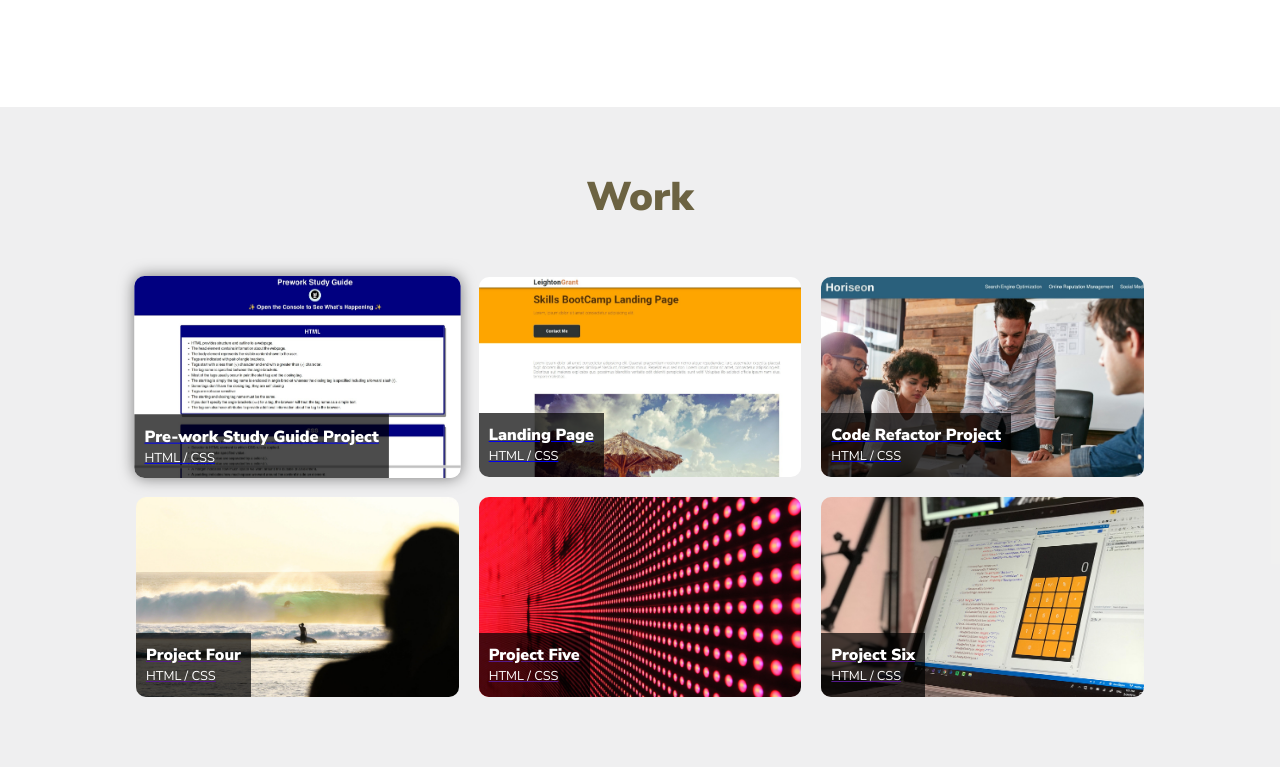
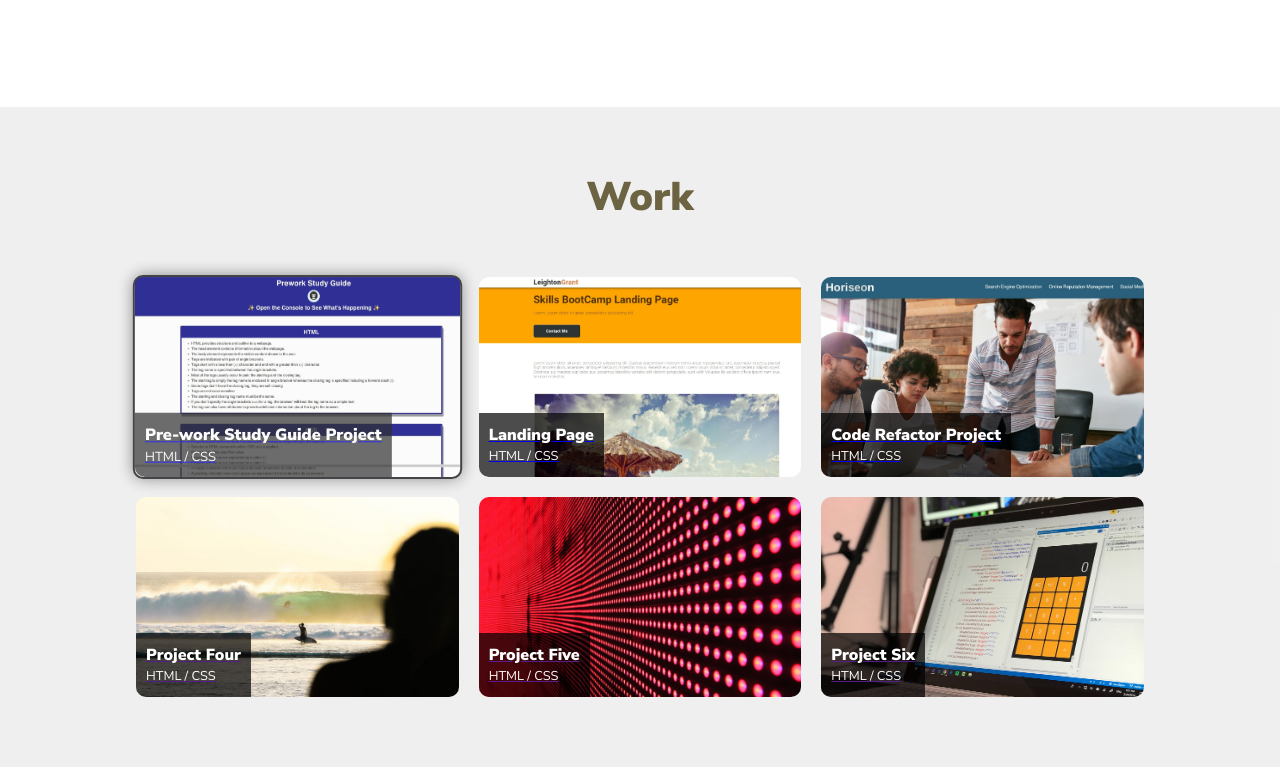
Before and after one commit to leightongrant/responsive-portfolio, a plain HTML site: page index.html in a window 1280 px wide. In both pictures the pointer is over the link 297 px from the left and 1337 px from the top of the page. Shown: the part 961-1737 px from the top of the page. Drawn offline with Linux system fonts and the light colour scheme; a web font is replaced by a local one.

Commit message:
this commit updates hover effects for project links

```diff
--- a/css/style.css
+++ b/css/style.css
@@ -232,7 +232,9 @@ header {
 #work .content>a:hover {
     /* background-color: rgba(0, 0, 0, 0.7); */
     box-shadow: 0px 0px 15px rgba(0, 0, 0, 0.5);
-    transform: scale(1.01);
+    opacity: 0.8;
+    border: 2px solid var(--base-color);
+    transform: scale(1.02);
     transition: 0.5s;
     /* height: 102%;
     width: 102%; */
```
